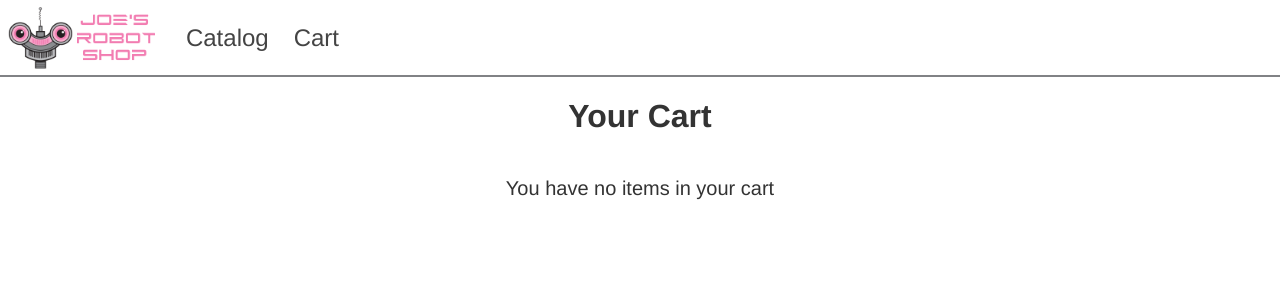
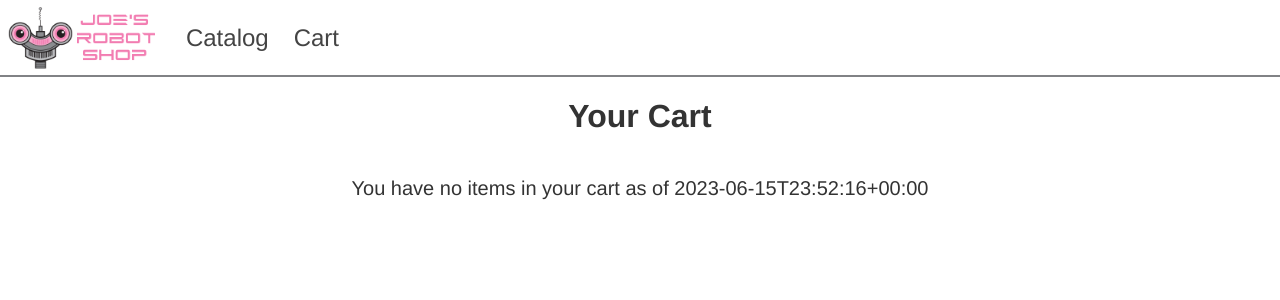
Before and after one commit to jmcooper/vue-lazy-load-prefetch-example, a Vue app: page /cart in a window 1280 px wide. Shown: the top 300 px of the page. Built offline with nearby package versions, Linux system fonts and the light colour scheme.

Commit message:
Lazy load cart route and add moment for testing bundle size

```diff
--- a/package.json
+++ b/package.json
@@ -9,6 +9,7 @@
   },
   "dependencies": {
     "core-js": "^3.8.3",
+    "moment": "^2.29.4",
     "pinia": "^2.1.4",
     "vue": "^3.2.13",
     "vue-router": "^4.2.2"
--- a/src/cart/ShoppingCart.vue
+++ b/src/cart/ShoppingCart.vue
@@ -2,8 +2,8 @@
   <div class="container">
     <h1 class="header">Your Cart</h1>
 
-    <div class="empty-cart" v-if="cartStore.cart.length === 0">
-      You have no items in your cart
+    <div class=" empty-cart" v-if="cartStore.cart.length === 0">
+      You have no items in your cart as of {{ loadTime }}
     </div>
     <ul class="cart" v-if="cartStore.cart.length > 0">
       <li class="cart-item" v-for="(product, index) in cartStore.cart" :key="index">
@@ -20,8 +20,11 @@
 import { toCurrency } from '@/shared/formatters'
 import ProductInfo from '@/catalog/product-info/ProductInfo.vue'
 import { useCartStore } from '@/stores/cart-store'
+import moment from 'moment'
 
 const cartStore = useCartStore()
+
+const loadTime = moment().format()
 
 function removeFromCart(product) {
   cartStore.cart = cartStore.cart.filter((i) => i !== product)
--- a/src/router/index.js
+++ b/src/router/index.js
@@ -1,7 +1,7 @@
 import { createRouter, createWebHistory } from 'vue-router'
 
 import ProductCatalog from '../catalog/ProductCatalog.vue'
-import ShoppingCart from '../cart/ShoppingCart.vue'
+const ShoppingCart = import(/* webpackPrefetch: false */'../cart/ShoppingCart.vue')
 
 export default createRouter({
   history: createWebHistory(),
```
Also changed, not shown: 1 other file (tests, documents, lock files or other folders).
